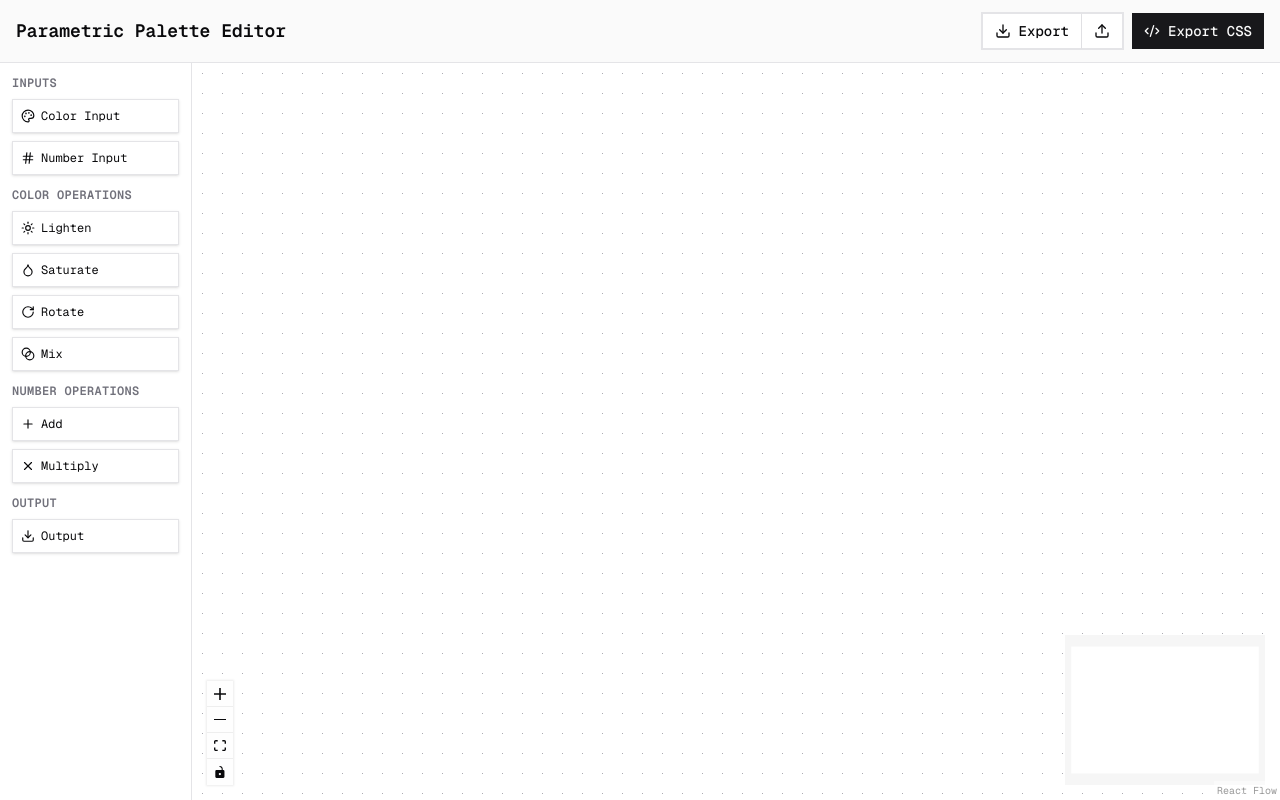
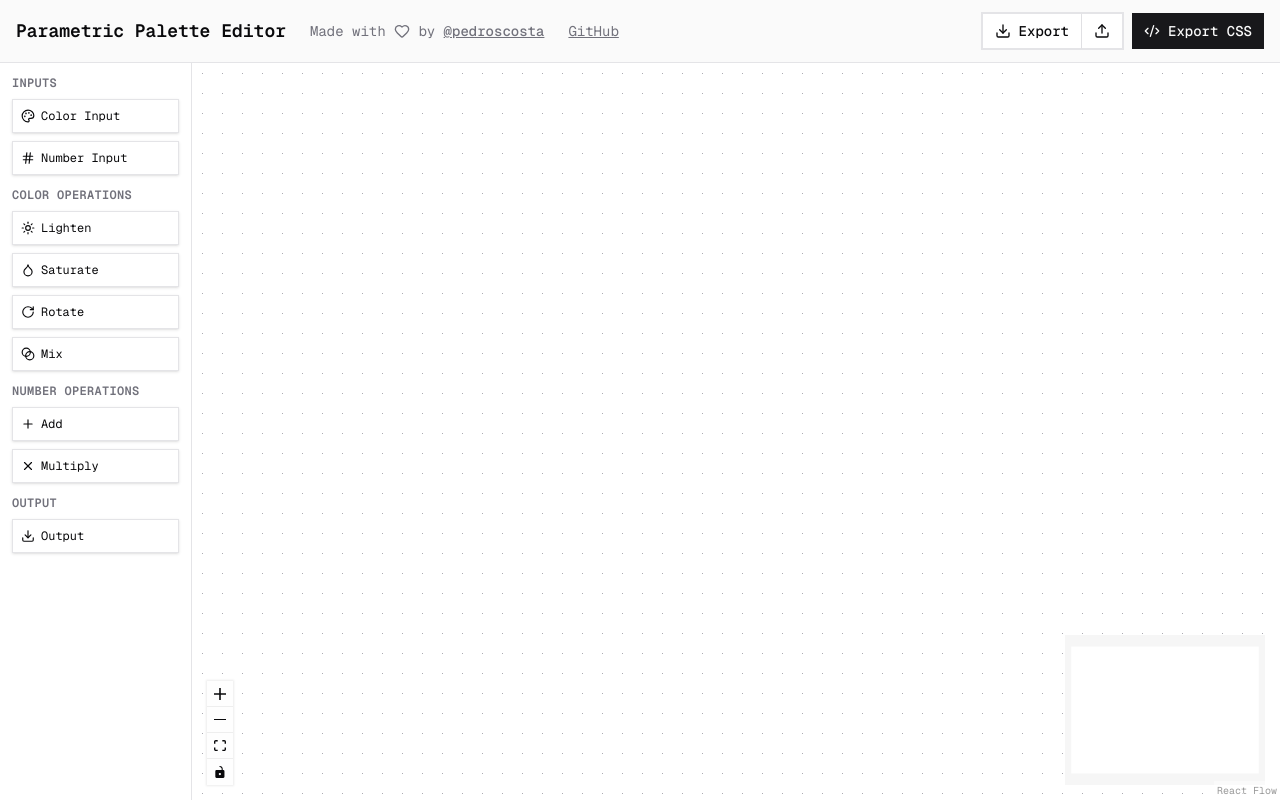
Before and after one commit to pedroscosta/chromaflow, a Next.js app: page / in a window 1280 px wide. Built offline with nearby package versions, Linux system fonts and the light colour scheme.

Commit message:
feat: enhance homepage with author credit and GitHub link

```diff
--- a/app/page.tsx
+++ b/app/page.tsx
@@ -13,7 +13,8 @@ import {
 import { generateCSSVariables } from "@/lib/css-generator";
 import { useFlowStore } from "@/lib/store";
 import { CustomEdge, CustomNode, NodeType } from "@/lib/types";
-import { Check, Code2, Copy, Download, Upload } from "lucide-react";
+import { Check, Code2, Copy, Download, Heart, Upload } from "lucide-react";
+import Link from "next/link";
 import { useCallback, useMemo, useRef } from "react";
 
 export default function Home() {
@@ -110,7 +111,17 @@ export default function Home() {
   return (
     <div className="flex flex-col h-screen w-full bg-background">
       <nav className="w-full border-b bg-sidebar px-4 py-3 flex items-center justify-between">
-        <h1 className="text-lg font-semibold">Parametric Palette Editor</h1>
+        <div className="flex items-center gap-6">
+          <h1 className="text-lg font-semibold">Parametric Palette Editor</h1>
+          <span
+            className="text-sm text-muted-foreground"
+            aria-label="Made with love by @pedroscosta on Twitter"
+          >
+            Made with <Heart className="inline-block size-4 -mt-0.5" /> by{" "}
+            <Link href="https://x.com/pedroscosta_" target="_blank" className="font-medium underline hover:text-primary transition-colors">@pedroscosta</Link>
+          </span>
+          <Link href="https://github.com/pedroscosta/parametric-palette" target="_blank" className="text-sm text-muted-foreground underline hover:text-primary transition-colors">GitHub</Link>
+        </div>
         <div className="flex items-center gap-2">
           <div className="flex items-center gap-0 border rounded-md overflow-hidden">
             <Button
```
